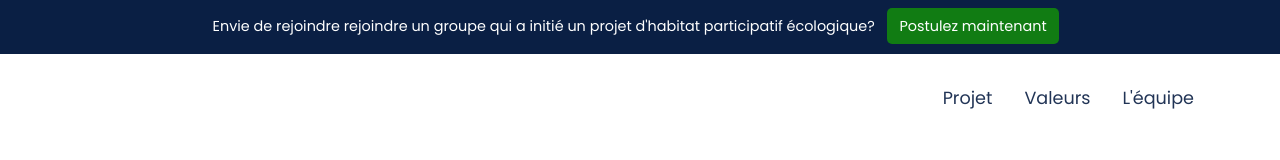
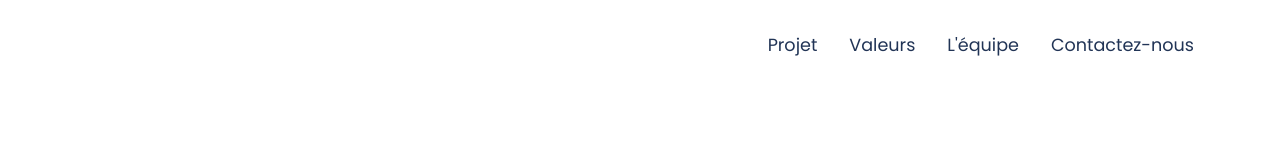
Before and after one commit to pr0t4zy/harbour, a plain HTML site: page index.html in a window 1280 px wide. Shown: the top 160 px of the page. Drawn offline with nearby package versions, Linux system fonts and the light colour scheme.

Commit message:
Remove offer

```diff
--- a/assets/app.css
+++ b/assets/app.css
@@ -156,13 +156,6 @@ button:focus {
   position: relative;
   display: flex;
   flex-direction: column;
-  margin-top: 98px;
-}
-
-@media(min-width: 992px) {
-  .hero {
-    margin-top: 53px;
-  }
 }
 
 .hero-nav {
--- a/index.html
+++ b/index.html
@@ -22,12 +22,6 @@
 
 <body>
 
-    <!--Offer Alert ================================ -->
-     <div class="offer-alert">
-       <div class="offer-alert__container container">
-         <span>Envie de rejoindre rejoindre un groupe qui a initié un projet d'habitat participatif écologique?</span> <a href='https://forms.gle/zXwdti5APKpJ78z49' class="offer-alert__btn">Postulez maintenant</a>
-       </div>
-     </div>
 
   <!--Hero ====================================== -->
   <header class="hero container-fluid border-bottom">
@@ -37,6 +31,9 @@
           <ul class="hero__menu-content nav flex-column flex-lg-row ft-menu__slider animated list-unstyled p-2 p-lg-0">
             <li class="flex-grow-1">
               <ul class="nav nav--lg-side list-unstyled align-items-center p-0">
+                <li class="hero-nav__item">
+                  <a href="#contact-us" class="hero-nav__link">Contactez-nous</a>
+                </li>
                 <li class="hero-nav__item">
                   <a href="#team" class="hero-nav__link">L'équipe</a>
                 </li>
```
